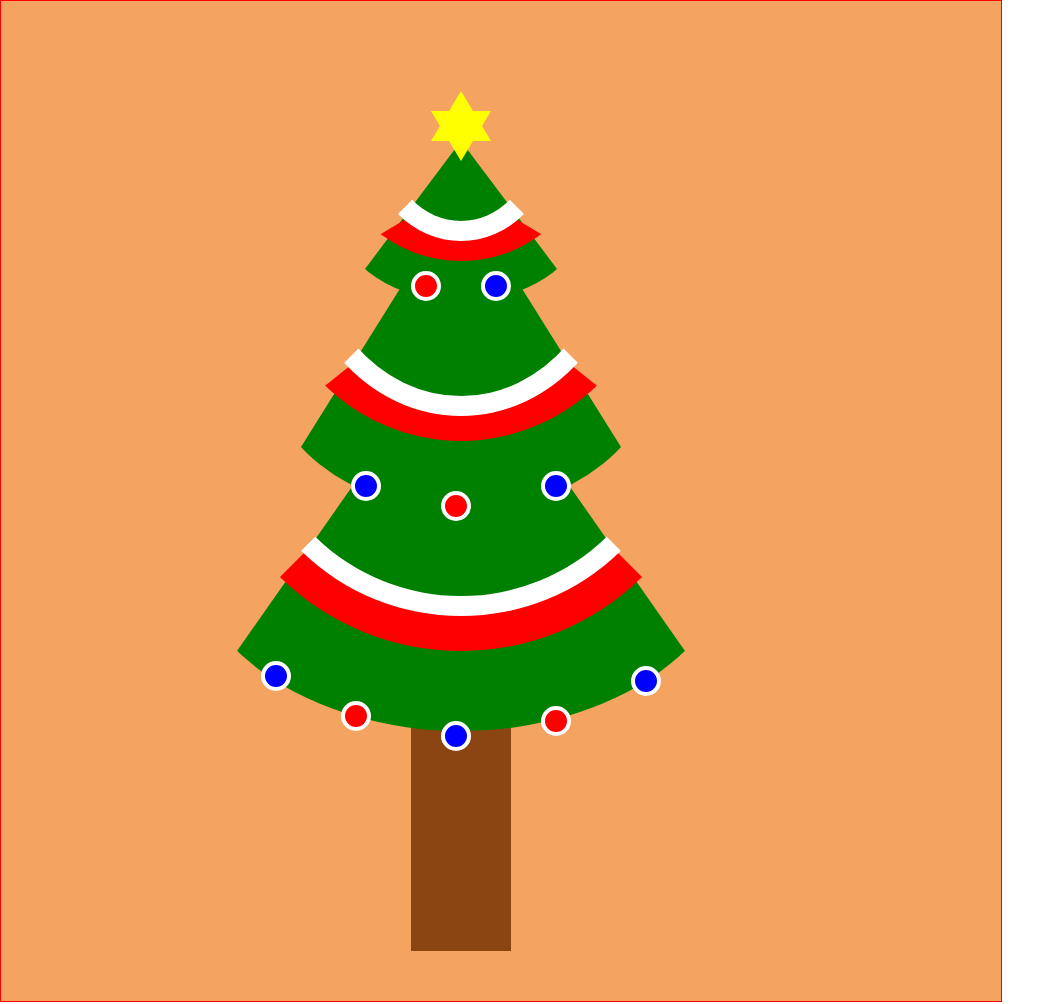
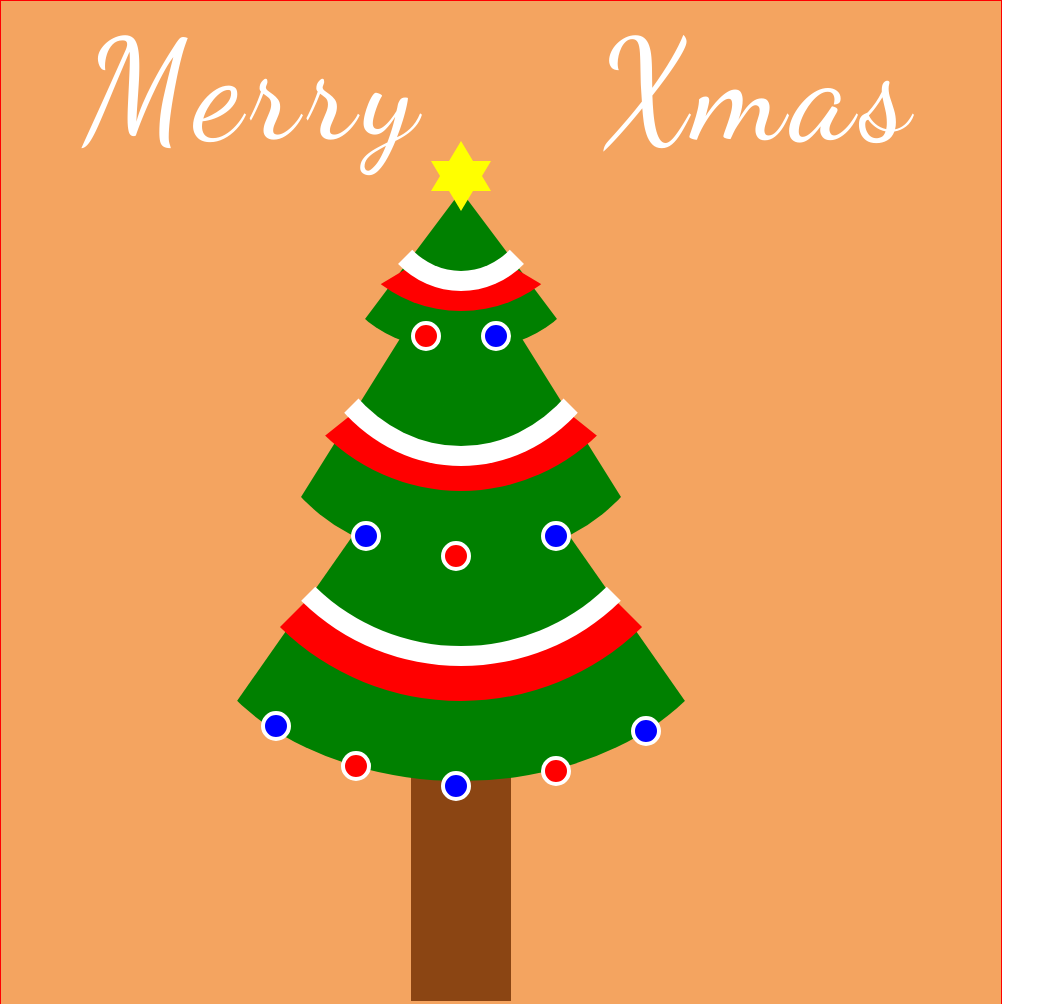
Before and after one commit to leemike0429/BuildSchoolFrontend, a plain HTML site: page Christmastree/tree.html in a window 1280 px wide. Shown: the top 1004 px of the page, without its empty margins (0-1064 px from the left). Drawn offline with Linux system fonts and the light colour scheme.

Commit message:
第二版 增加文字

```diff
--- a/Christmastree/tree.css
+++ b/Christmastree/tree.css
@@ -1,7 +1,7 @@
 .container
 {
     width: 1000px;
-    height: 1000px;
+    height: 1100px;
     display: flex;
     flex-direction: column;
     justify-content: center;
@@ -10,6 +10,18 @@
     background-color: sandybrown;
     position: relative;
     z-index: -2;
+    word-spacing: 130px;
+
+}
+h1
+{
+    z-index: 200;
+    position: absolute;
+    top:20px;
+    font-size: 140px;
+    color: white;
+    letter-spacing: 8px;
+    font-family: 'Dancing Script', cursive;
 }
 
 .star{
@@ -21,15 +33,16 @@
     border-right:30px solid transparent;
     z-index: 3;
     position: absolute;
+
 }
 .star1
 {
-    top: 90px;
+    top: 140px;
     left: 430px;
 }
 .star2
 {
-    top: 110px;
+    top: 160px;
     left: 430px;
     transform: rotate(180deg);
 }
@@ -48,7 +61,7 @@
 border-bottom:160px solid green;
 border-left:120px solid transparent;
 border-right:120px solid transparent;
-top: 140px;
+top: 190px;
 left: 340px;
 }
 
@@ -57,7 +70,7 @@ left: 340px;
 border-bottom: 320px solid green;
 border-left:200px solid transparent;
 border-right:200px solid transparent;
-top: 190px;
+top: 240px;
 left: 260px;
 }
 
@@ -66,7 +79,7 @@ left: 260px;
 border-bottom: 400px solid green;
 border-left:280px solid transparent;
 border-right:280px solid transparent;
-top: 330px;
+top: 380px;
 left: 180px;
 }
 .retangle
@@ -75,7 +88,7 @@ left: 180px;
     height: 300px;
     background-color: saddlebrown;
     position: absolute;
-    top:650px;
+    top:700px;
     left:410px ;
     z-index: -1;
 }
@@ -89,7 +102,7 @@ left: 180px;
     border-right:50px solid transparent;
     border-radius: 50%;
     position: absolute;
-    top: 150px;
+    top: 200px;
     left: 205px;
     z-index: 100;
 }
@@ -103,7 +116,7 @@ left: 180px;
     border-right:50px solid transparent;
     border-radius: 50%;
     position: absolute;
-    top: 0px;
+    top: 50px;
     left: 255px;
     z-index: 100;
 }
@@ -117,7 +130,7 @@ left: 180px;
     border-right:50px solid transparent;
     border-radius: 50%;
     position: absolute;
-    top: 30px;
+    top: 80px;
     left: 335px;
     z-index: 100;
 }
@@ -131,7 +144,7 @@ left: 180px;
     border-right:20px solid transparent;
     border-radius: 50%;
     position: absolute;
-    top: 175px;
+    top: 225px;
     left: 235px;
     z-index: 100;
 }
@@ -145,7 +158,7 @@ left: 180px;
     border-right:20px solid transparent;
     border-radius: 50%;
     position: absolute;
-    top: 25px;
+    top: 75px;
     left: 290px;
     z-index: 100;
 }
@@ -159,7 +172,7 @@ left: 180px;
     border-right:20px solid transparent;
     border-radius: 50%;
     position: absolute;
-    top: 50px;
+    top: 100px;
     left: 370px;
     z-index: 100;
 }
@@ -168,7 +181,6 @@ left: 180px;
     width: 30px;
     height: 30px;
     border-radius: 50%;
-
     z-index: 200;
     position: relative;
 }
--- a/Christmastree/tree.html
+++ b/Christmastree/tree.html
@@ -5,10 +5,14 @@
     <meta name="viewport" content="width=device-width, initial-scale=1.0">
     <link rel="stylesheet" href="Reset.css">
     <link rel="stylesheet" href="tree.css">
+    <link rel="preconnect" href="https://fonts.gstatic.com">
+    <link href="https://fonts.googleapis.com/css2?family=Dancing+Script&display=swap" rel="stylesheet">
     <title>Document</title>
 </head>
 <body>
+
     <div class="container">
+        <h1>Merry Xmas</h1>
         <div class="star star1"></div>
         <div class="star star2"></div>
         <div class="triangle item1">
```
